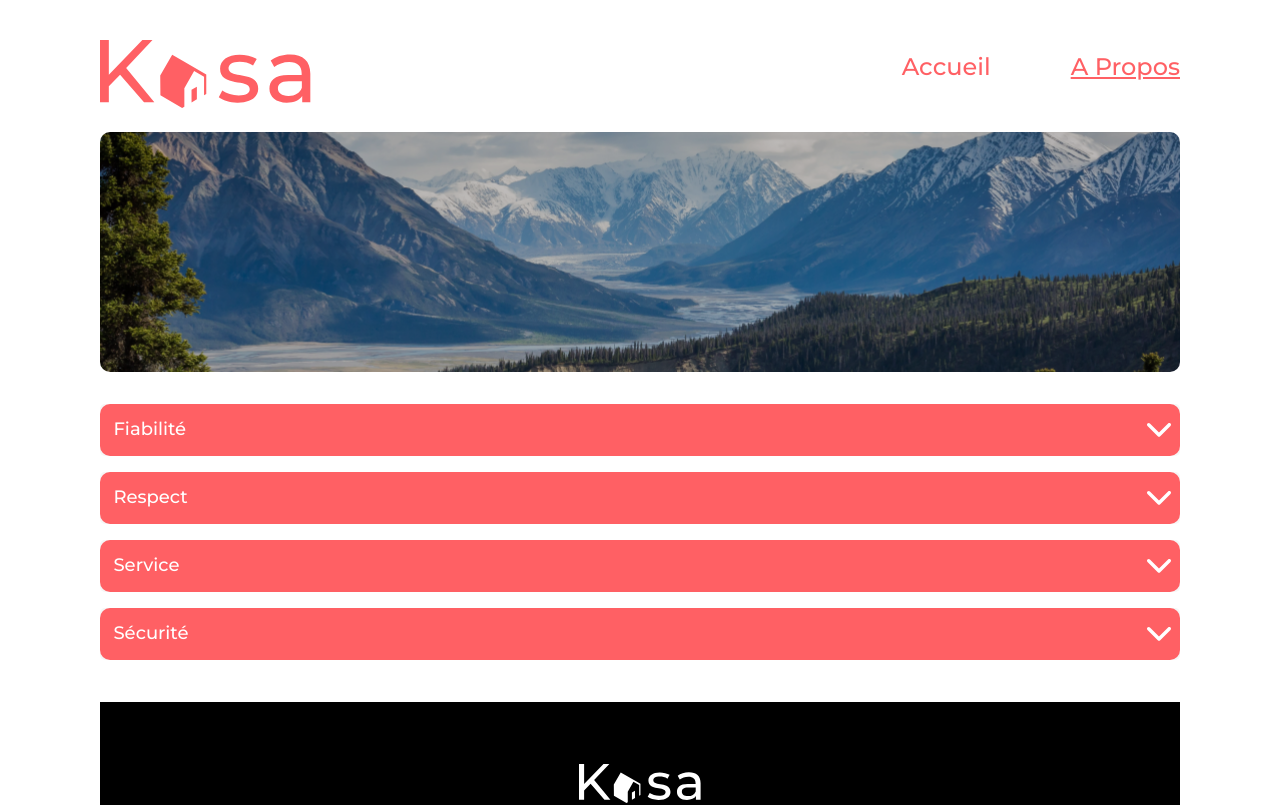
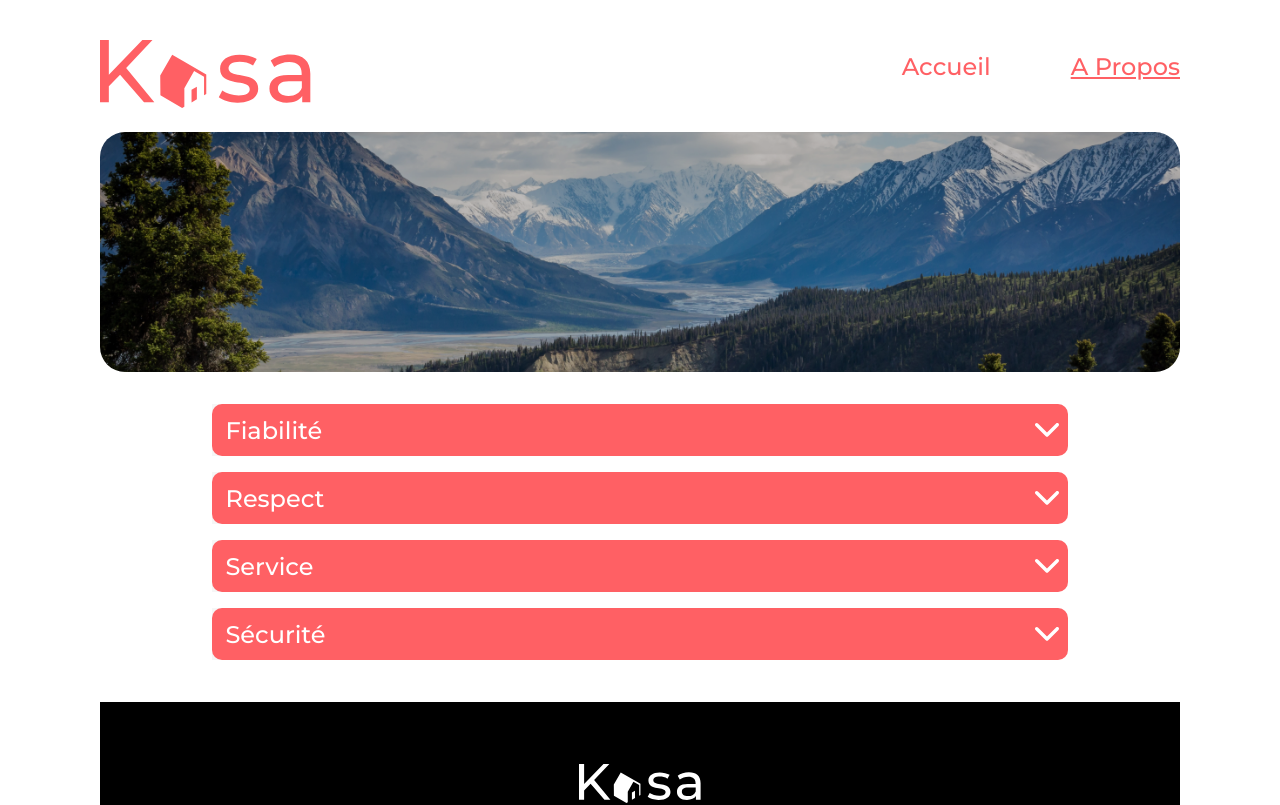
Before and after one commit to FlorenceMARTIN79/Martin_Florence_kasa_creationAppliWebReact, a React (Create React App) app: page /APropos in a window 1280 px wide. Shown: the top 805 px of the page. Built offline with nearby package versions, Linux system fonts and the light colour scheme; a web font is replaced by a local one.

Commit message:
finalization of the responsive layout for the APropos page

```diff
--- a/src/components/Collapse/collapse.module.css
+++ b/src/components/Collapse/collapse.module.css
@@ -22,7 +22,8 @@ button {
     }
 }
 
-.collapseButtonTitle {
+.collapseButtonTitle,
+.collapseButtonTitleAPropos {
     display: flex;
     color: #fff;
 }
@@ -46,7 +47,8 @@ button {
     margin-bottom: 0.5rem;
 }
 
-.collapseContentDetail {
+.collapseContentDetail,
+.collapseContentDetailAPropos {
     display: flex;
     align-items: flex-start;
     margin-bottom: 0.5rem;
@@ -57,7 +59,8 @@ button {
     transition: height ease 0.9s;
 }
 
-.collapseContentDetail p {
+.collapseContentDetail p,
+.collapseContentDetailAPropos p {
     display: flex;
     flex-direction: column;
     margin: 0.1rem;
@@ -66,7 +69,11 @@ button {
     line-height: 1.1rem;
 }
 
-@media screen and (min-width: 1024px) {
+@media screen and (min-width: 769px) {
+    .collapseArea {
+        border-radius: 0 0.625rem 0.625rem 0;
+    }
+
     button {
         height: 3.25rem;
         border-radius: 0.625rem;
@@ -75,6 +82,24 @@ button {
     .collapseButtonTitle {
         font-size: 1.125rem;
         line-height: 1.6rem;
+    }
+
+    .collapseButtonTitleAPropos {
+        color: white;
+        font-size: 1.5rem;
+    }
+
+    .collapseContentDetailAPropos p {
+        font-size: 1.6rem;
+        line-height: 2.2rem;
+        margin-top: 1rem;
+        margin-bottom: 1rem;
+        text-align: left;
+        padding-left: 0.5rem;
+        min-height: 11rem;
+        padding-left: 0.8rem;
+        padding-right: 0.8rem;
+        min-height: 5rem;
     }
 
     .collapseContentDetail p {
--- a/src/components/Collapse/index.jsx
+++ b/src/components/Collapse/index.jsx
@@ -16,7 +16,13 @@ function Collapse(props) {
         <div className={styles.collapseArea}>
             <button onClick={toggle}>
                 <div className={styles.collapseButtonContent}>
-                    <span className={styles.collapseButtonTitle}>
+                    <span
+                        className={
+                            props.pageTitle === 'APropos'
+                                ? styles.collapseButtonTitleAPropos
+                                : styles.collapseButtonTitle
+                        }
+                    >
                         {props.label}
                     </span>
                     {isOpen ? (
@@ -36,7 +42,11 @@ function Collapse(props) {
             </button>
             <div className={styles.collapseContent}>
                 <div
-                    className={styles.collapseContentDetail}
+                    className={
+                        props.pageTitle === 'APropos'
+                            ? styles.collapseContentDetailAPropos
+                            : styles.collapseContentDetail
+                    }
                     ref={contentRef}
                     style={
                         isOpen
--- a/src/pages/APropos/aPropos.module.css
+++ b/src/pages/APropos/aPropos.module.css
@@ -18,3 +18,18 @@ header {
     object-fit: cover;
     filter: brightness(0.75);
 }
+
+@media screen and (min-width: 1024px) {
+    header {
+        border-radius: 1.5625rem;
+    }
+
+    .aProposImg {
+        width: 100%;
+    }
+
+    .aProposMain {
+        margin-left: 7rem;
+        margin-right: 7rem;
+    }
+}
--- a/src/pages/APropos/index.jsx
+++ b/src/pages/APropos/index.jsx
@@ -14,7 +14,7 @@ function APropos() {
                     />
                 </header>
                 <main className={styles.aProposMain}>
-                    <Collapse label="Fiabilité">
+                    <Collapse label="Fiabilité" pageTitle="APropos">
                         <p>
                             Les annonces postées sur Kasa garantissent une
                             fiabilité totale. Les photos sont conformes aux
@@ -22,7 +22,7 @@ function APropos() {
                             régulièrement vérifiées par nos équipes.
                         </p>
                     </Collapse>
-                    <Collapse label="Respect">
+                    <Collapse label="Respect" pageTitle="APropos">
                         <p>
                             La bienveillance fait partie des valeurs fondatrices
                             de Kasa. Tout comportement discriminatoire ou de
@@ -30,14 +30,14 @@ function APropos() {
                             de notre plateforme.
                         </p>
                     </Collapse>
-                    <Collapse label="Service">
+                    <Collapse label="Service" pageTitle="APropos">
                         <p>
                             Nos équipes se tiennent à votre disposition pour
                             vous fournir une expérience parfaite. N'hésitez pas
                             à nous contacter si vous avez la moindre question.
                         </p>
                     </Collapse>
-                    <Collapse label="Sécurité">
+                    <Collapse label="Sécurité" pageTitle="APropos">
                         <p>
                             La sécurité est la priorité de Kasa. Aussi bien pour
                             nos hôtes que pour les voyageurs, chaque logement
--- a/src/pages/Logement/index.jsx
+++ b/src/pages/Logement/index.jsx
@@ -80,14 +80,14 @@ function Logement() {
                     </div>
                     <div className={styles.rentalDetails}>
                         <div className={styles.rentalDetailBlock}>
-                            <Collapse label="Descripton">
+                            <Collapse label="Descripton" pageTitle="Logement">
                                 <p className={styles.descriptionDetail}>
                                     {currentRental.description}
                                 </p>
                             </Collapse>
                         </div>
                         <div className={styles.rentalDetailBlock}>
-                            <Collapse label="Équipements">
+                            <Collapse label="Équipements" pageTitle="Logement">
                                 <p className={styles.equipmentsDetail}>
                                     {listEquipments}
                                 </p>
```
